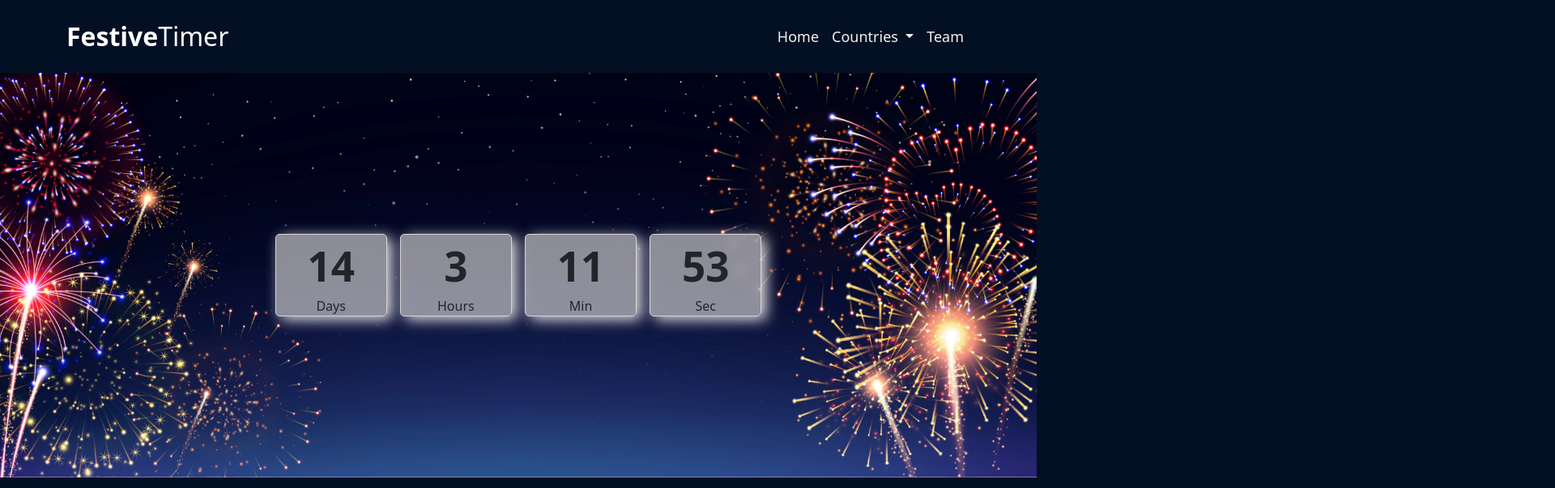
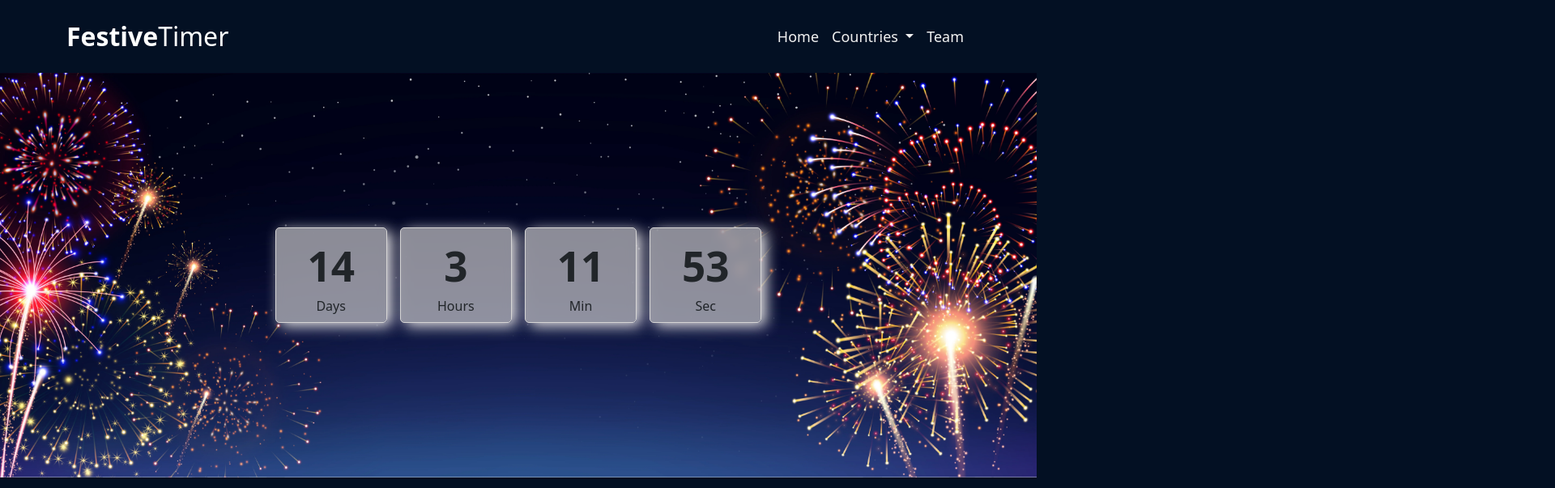
Before and after one commit to SandraBergstrom/Jingle-Seconds-Festive-Timer, a website built with Parcel: page src/pages/poland.html in a window 1280 px wide. Shown: the top 603 px of the page at 81% size, 1920 px wide, since content can reach past the window. Built offline with nearby package versions, Linux system fonts and the light colour scheme.

Commit message:
fix: resolve any html warnings

```diff
--- a/src/pages/poland.html
+++ b/src/pages/poland.html
@@ -56,24 +56,24 @@
     </nav>
   </header>
   <main>
-    <section class="hero-section">
+    <div class="hero-section">
       <div id="timer-image" class="container-fluid">
         <div class="row justify-content-center">
-          <div class="col-8 d-flex justify-content-center align-items-center" style="height: 500px">
-            <div class="col-10 d-flex justify-content-center">
-              <div class="px-3 mx-2 d-flex flex-column timer-container">
+          <div class="col-12 col-md-8 d-flex justify-content-center align-items-center" style="height: 500px">
+            <div class="col-12 col-md-10 d-flex justify-content-center">
+              <div class="p-2 mx-2 d-flex flex-column timer-container">
                 <div id="days" class="fw-bold text-center">00</div>
                 <div class="text-center">Days</div>
               </div>
-              <div class="px-3 mx-2 d-flex flex-column timer-container">
+              <div class="p-2 mx-2 d-flex flex-column timer-container">
                 <div id="hours" class="fw-bold text-center">00</div>
                 <div class="text-center">Hours</div>
               </div>
-              <div class="px-3 mx-2 d-flex flex-column timer-container">
+              <div class="p-2 mx-2 d-flex flex-column timer-container">
                 <div id="minutes" class="fw-bold text-center">00</div>
                 <div class="text-center">Min</div>
               </div>
-              <div class="px-3 mx-2 d-flex flex-column timer-container">
+              <div class="p-2 mx-2 d-flex flex-column timer-container">
                 <div id="seconds" class="fw-bold text-center">00</div>
                 <div class="text-center">Sec</div>
               </div>
@@ -81,7 +81,7 @@
           </div>
         </div>
       </div>
-    </section>
+    </div>
     <section class="main-content">
       <h2 class="text-center mt-3 fw-bold my-3 text-white">
         Let's Celebrate With Poland!
@@ -216,7 +216,6 @@
       </div>
     </section>
   </main>
-  <section style="height: 400px"></section>
   <!-- BOOTSTRAP SCRIPT -->
   <script src="https://cdn.jsdelivr.net/npm/bootstrap@5.3.2/dist/js/bootstrap.bundle.min.js"
     integrity="sha384-C6RzsynM9kWDrMNeT87bh95OGNyZPhcTNXj1NW7RuBCsyN/o0jlpcV8Qyq46cDfL"
@@ -225,6 +224,7 @@
   <script src="https://kit.fontawesome.com/f6549ef1f7.js" crossorigin="anonymous"></script>
   </script>
   <script type="module" src="../../src/assets/js/countryCounter.js"></script>
+  <script type="module" src="../assets/js/animation.js"></script>
 </body>
 
 </html>
```
Also changed, not shown: TESTING.md (+4 -2 lines), src/pages/greece.html (+9 -9 lines), src/pages/index.html (+1 -1 lines), src/pages/india.html (+10 -9 lines), src/pages/ireland.html (+9 -9 lines), src/pages/japan.html (+8 -9 lines), src/pages/spain.html (+9 -11 lines), src/pages/team.html (+0 -3 lines).
